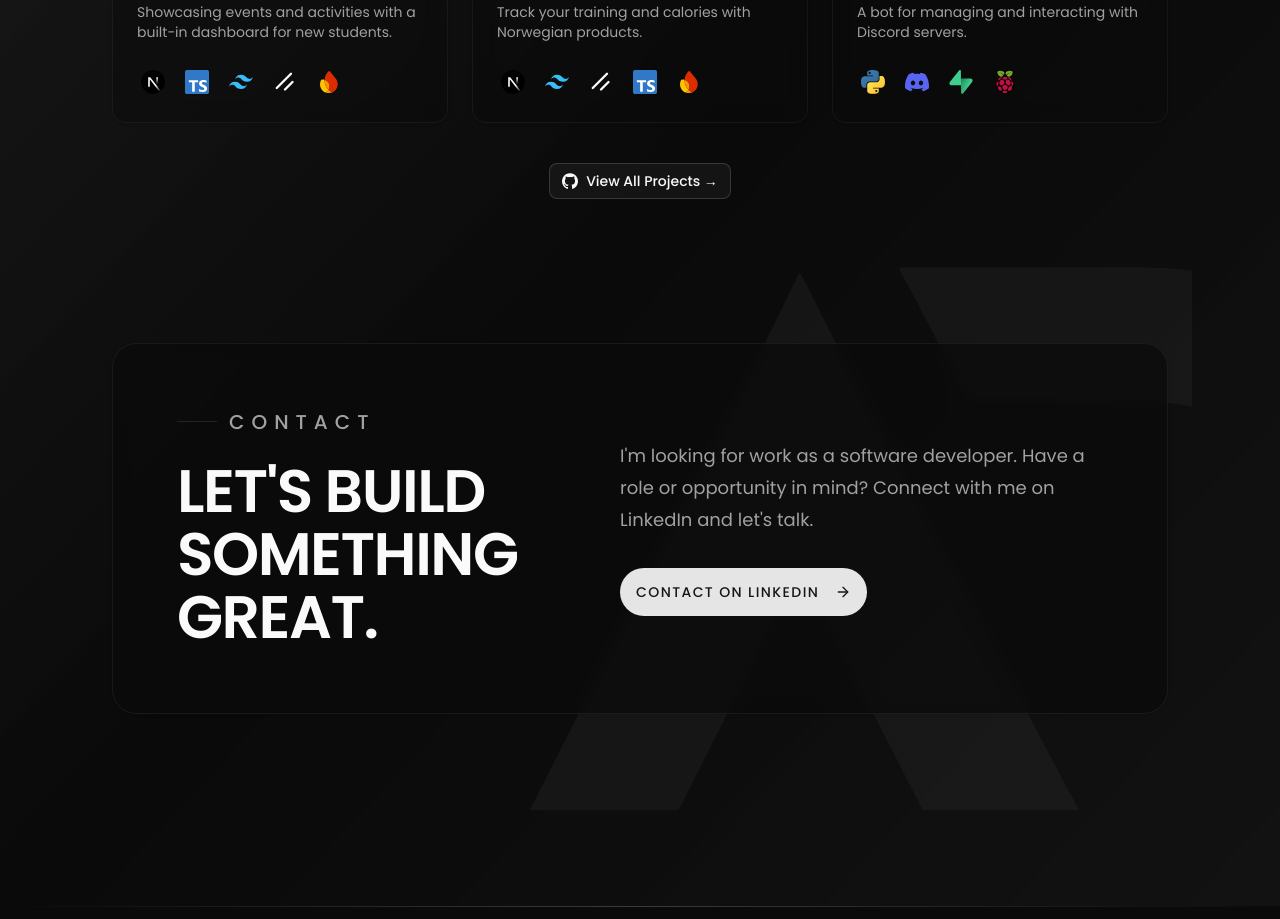
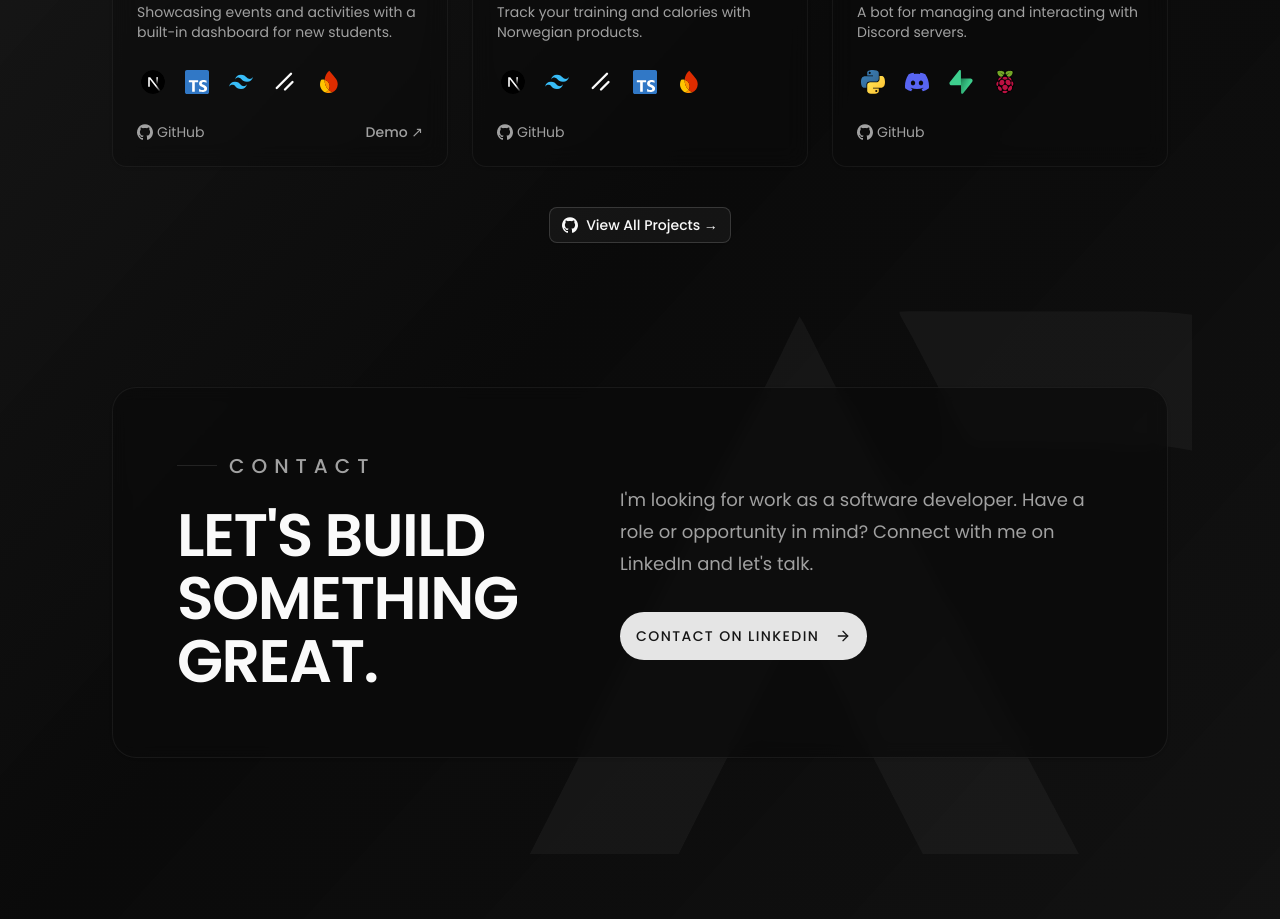
Before and after one commit to DahlGitHub/portfolio, a Next.js app: page / in a window 1280 px wide. Shown: the part 2060-2979 px from the top of the page. Built offline with nearby package versions, Linux system fonts and the light colour scheme.

Commit message:
Add project repository and demo links

```diff
--- a/components/ProjectData.ts
+++ b/components/ProjectData.ts
@@ -18,6 +18,8 @@ export const projectsData: Project[] = [
         description: "Showcasing events and activities with a built-in dashboard for new students.",
         type: "Fullstack",
         image: "/fadderuka.png",
+        githubUrl: "https://github.com/DahlGitHub/fadderukabo-web",
+        liveUrl: "https://fadderukabo.vercel.app/",
         techStack: [
             { icon: "NextjsIconDark", label: "Next.js" },
             { icon: "Typescript", label: "TypeScript" },
@@ -33,6 +35,7 @@ export const projectsData: Project[] = [
         description: "Track your training and calories with Norwegian products.",
         type: "Fullstack",
         image: "/trackerapp.png",
+        githubUrl: "https://github.com/DahlGitHub/tracker",
         techStack: [
             { icon: "NextjsIconDark", label: "Next.js" },
             { icon: "Tailwindcss", label: "Tailwind CSS" },
@@ -47,6 +50,7 @@ export const projectsData: Project[] = [
         description: "A bot for managing and interacting with Discord servers.",
         type: "Backend",
         image: "/discordpython.png",
+        githubUrl: "https://github.com/DahlGitHub/DiscordPython",
         techStack: [
             { icon: "Python", label: "Python" },
             { icon: "Discord", label: "Discord" },
```
